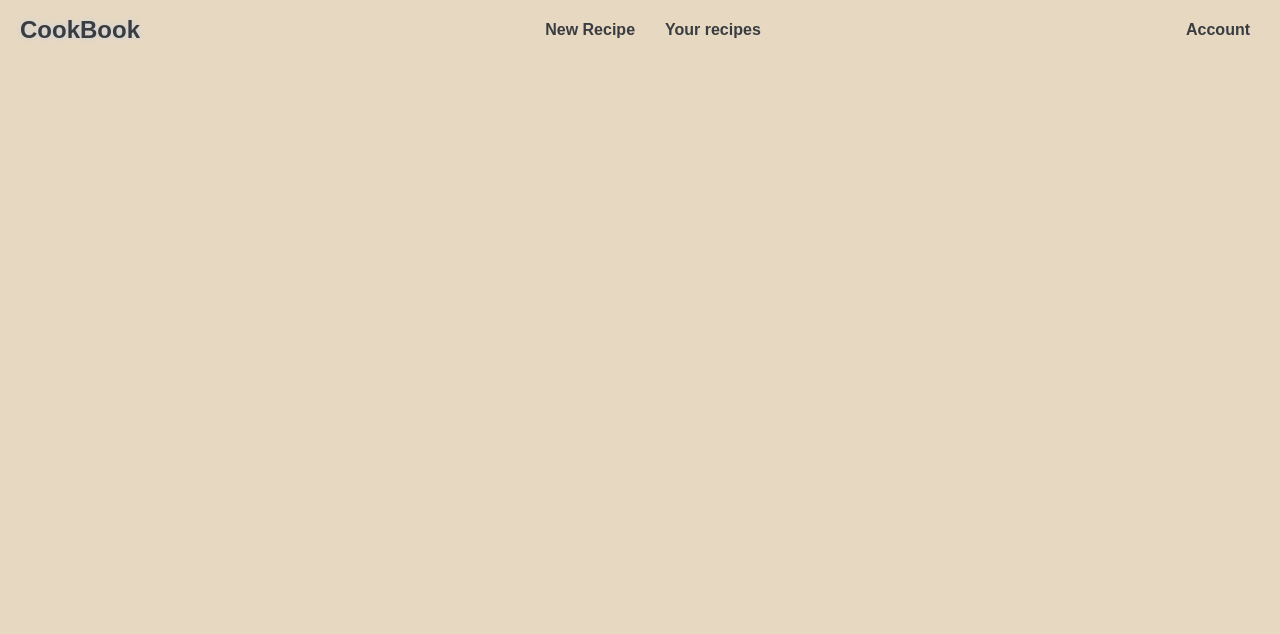
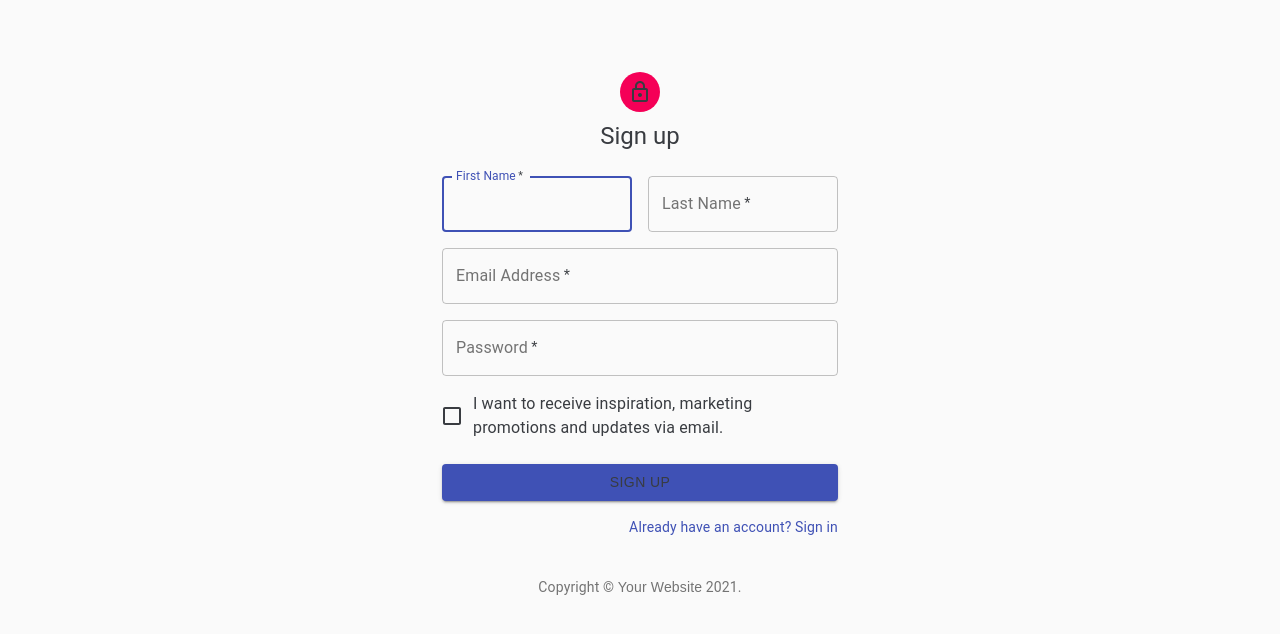
Before and after one commit to CatalinMema/TP502_frontend, a React (Create React App) app: page /signup in a window 1280 px wide. Shown: the top 634 px of the page. Built offline with nearby package versions, Linux system fonts and the light colour scheme.

Commit message:
feat: add SignUp and SignIn pages

```diff
--- a/src/App.js
+++ b/src/App.js
@@ -7,17 +7,26 @@
   Route,
 } from "react-router-dom";
 import Recipes from './components/Recipes/Recipes';
+import SignIn from './components/SignIn/SignIn';
+import SignUp from './components/SignUp/SignUp';
 function App() {
   return (
     <Router>
     <div className="App">
-         <Header />
     <Switch>
         <Route exact path="/">
+        <Header />
           <Home />
         </Route>
         <Route exact path="/recipes">
-         <Recipes />
+        <Header />
+        <Recipes />
+        </Route>
+        <Route exact path="/signin">
+          <SignIn/>
+        </Route>
+        <Route exact path="/signup">
+          <SignUp/>
         </Route>
    </Switch>
     </div>
--- /dev/null
+++ b/src/components/SignIn/SignIn.js
@@ -0,0 +1,117 @@
+import React from 'react';
+import Avatar from '@material-ui/core/Avatar';
+import Button from '@material-ui/core/Button';
+import CssBaseline from '@material-ui/core/CssBaseline';
+import TextField from '@material-ui/core/TextField';
+import FormControlLabel from '@material-ui/core/FormControlLabel';
+import Checkbox from '@material-ui/core/Checkbox';
+import Link from '@material-ui/core/Link';
+import Grid from '@material-ui/core/Grid';
+import Box from '@material-ui/core/Box';
+import LockOutlinedIcon from '@material-ui/icons/LockOutlined';
+import Typography from '@material-ui/core/Typography';
+import { makeStyles } from '@material-ui/core/styles';
+import Container from '@material-ui/core/Container';
+
+function Copyright() {
+  return (
+    <Typography variant="body2" color="textSecondary" align="center">
+      {'Copyright © '}
+      <Link color="inherit" href="https://material-ui.com/">
+        Your Website
+      </Link>{' '}
+      {new Date().getFullYear()}
+      {'.'}
+    </Typography>
+  );
+}
+
+const useStyles = makeStyles((theme) => ({
+  paper: {
+    marginTop: theme.spacing(8),
+    display: 'flex',
+    flexDirection: 'column',
+    alignItems: 'center',
+  },
+  avatar: {
+    margin: theme.spacing(1),
+    backgroundColor: theme.palette.secondary.main,
+  },
+  form: {
+    width: '100%', // Fix IE 11 issue.
+    marginTop: theme.spacing(1),
+  },
+  submit: {
+    margin: theme.spacing(3, 0, 2),
+  },
+}));
+
+export default function SignIn() {
+  const classes = useStyles();
+
+  return (
+    <Container component="main" maxWidth="xs">
+      <CssBaseline />
+      <div className={classes.paper}>
+        <Avatar className={classes.avatar}>
+          <LockOutlinedIcon />
+        </Avatar>
+        <Typography component="h1" variant="h5">
+          Sign in
+        </Typography>
+        <form className={classes.form} noValidate>
+          <TextField
+            variant="outlined"
+            margin="normal"
+            required
+            fullWidth
+            id="email"
+            label="Email Address"
+            name="email"
+            autoComplete="email"
+            autoFocus
+          />
+          <TextField
+            variant="outlined"
+            margin="normal"
+            required
+            fullWidth
+            name="password"
+            label="Password"
+            type="password"
+            id="password"
+            autoComplete="current-password"
+          />
+          <FormControlLabel
+            control={<Checkbox value="remember" color="primary" />}
+            label="Remember me"
+          />
+          <Button
+            type="submit"
+            fullWidth
+            variant="contained"
+            color="primary"
+            className={classes.submit}
+          >
+            Sign In
+          </Button>
+          <Grid container>
+            <Grid item xs>
+              <Link href="#" variant="body2">
+                Forgot password?
+              </Link>
+            </Grid>
+            <Grid item>
+              <Link href="/signup" variant="body2">
+                {"Don't have an account? Sign Up"}
+              </Link>
+            </Grid>
+          </Grid>
+        </form>
+      </div>
+      <Box mt={8}>
+        <Copyright />
+      </Box>
+    </Container>
+  );
+}
--- /dev/null
+++ b/src/components/SignUp/SignUp.js
@@ -0,0 +1,140 @@
+import React from 'react';
+import Avatar from '@material-ui/core/Avatar';
+import Button from '@material-ui/core/Button';
+import CssBaseline from '@material-ui/core/CssBaseline';
+import TextField from '@material-ui/core/TextField';
+import FormControlLabel from '@material-ui/core/FormControlLabel';
+import Checkbox from '@material-ui/core/Checkbox';
+import Link from '@material-ui/core/Link';
+import Grid from '@material-ui/core/Grid';
+import Box from '@material-ui/core/Box';
+import LockOutlinedIcon from '@material-ui/icons/LockOutlined';
+import Typography from '@material-ui/core/Typography';
+import { makeStyles } from '@material-ui/core/styles';
+import Container from '@material-ui/core/Container';
+
+function Copyright() {
+  return (
+    <Typography variant="body2" color="textSecondary" align="center">
+      {'Copyright © '}
+      <Link color="inherit" href="https://material-ui.com/">
+        Your Website
+      </Link>{' '}
+      {new Date().getFullYear()}
+      {'.'}
+    </Typography>
+  );
+}
+
+const useStyles = makeStyles((theme) => ({
+  paper: {
+    marginTop: theme.spacing(8),
+    display: 'flex',
+    flexDirection: 'column',
+    alignItems: 'center',
+  },
+  avatar: {
+    margin: theme.spacing(1),
+    backgroundColor: theme.palette.secondary.main,
+  },
+  form: {
+    width: '100%', // Fix IE 11 issue.
+    marginTop: theme.spacing(3),
+  },
+  submit: {
+    margin: theme.spacing(3, 0, 2),
+  },
+}));
+
+export default function SignUp() {
+  const classes = useStyles();
+
+  return (
+    <Container component="main" maxWidth="xs">
+      <CssBaseline />
+      <div className={classes.paper}>
+        <Avatar className={classes.avatar}>
+          <LockOutlinedIcon />
+        </Avatar>
+        <Typography component="h1" variant="h5">
+          Sign up
+        </Typography>
+        <form className={classes.form} noValidate>
+          <Grid container spacing={2}>
+            <Grid item xs={12} sm={6}>
+              <TextField
+                autoComplete="fname"
+                name="firstName"
+                variant="outlined"
+                required
+                fullWidth
+                id="firstName"
+                label="First Name"
+                autoFocus
+              />
+            </Grid>
+            <Grid item xs={12} sm={6}>
+              <TextField
+                variant="outlined"
+                required
+                fullWidth
+                id="lastName"
+                label="Last Name"
+                name="lastName"
+                autoComplete="lname"
+              />
+            </Grid>
+            <Grid item xs={12}>
+              <TextField
+                variant="outlined"
+                required
+                fullWidth
+                id="email"
+                label="Email Address"
+                name="email"
+                autoComplete="email"
+              />
+            </Grid>
+            <Grid item xs={12}>
+              <TextField
+                variant="outlined"
+                required
+                fullWidth
+                name="password"
+                label="Password"
+                type="password"
+                id="password"
+                autoComplete="current-password"
+              />
+            </Grid>
+            <Grid item xs={12}>
+              <FormControlLabel
+                control={<Checkbox value="allowExtraEmails" color="primary" />}
+                label="I want to receive inspiration, marketing promotions and updates via email."
+              />
+            </Grid>
+          </Grid>
+          <Button
+            type="submit"
+            fullWidth
+            variant="contained"
+            color="primary"
+            className={classes.submit}
+          >
+            Sign Up
+          </Button>
+          <Grid container justifyContent="flex-end">
+            <Grid item>
+              <Link href="/signin" variant="body2">
+                Already have an account? Sign in
+              </Link>
+            </Grid>
+          </Grid>
+        </form>
+      </div>
+      <Box mt={5}>
+        <Copyright />
+      </Box>
+    </Container>
+  );
+}
```
